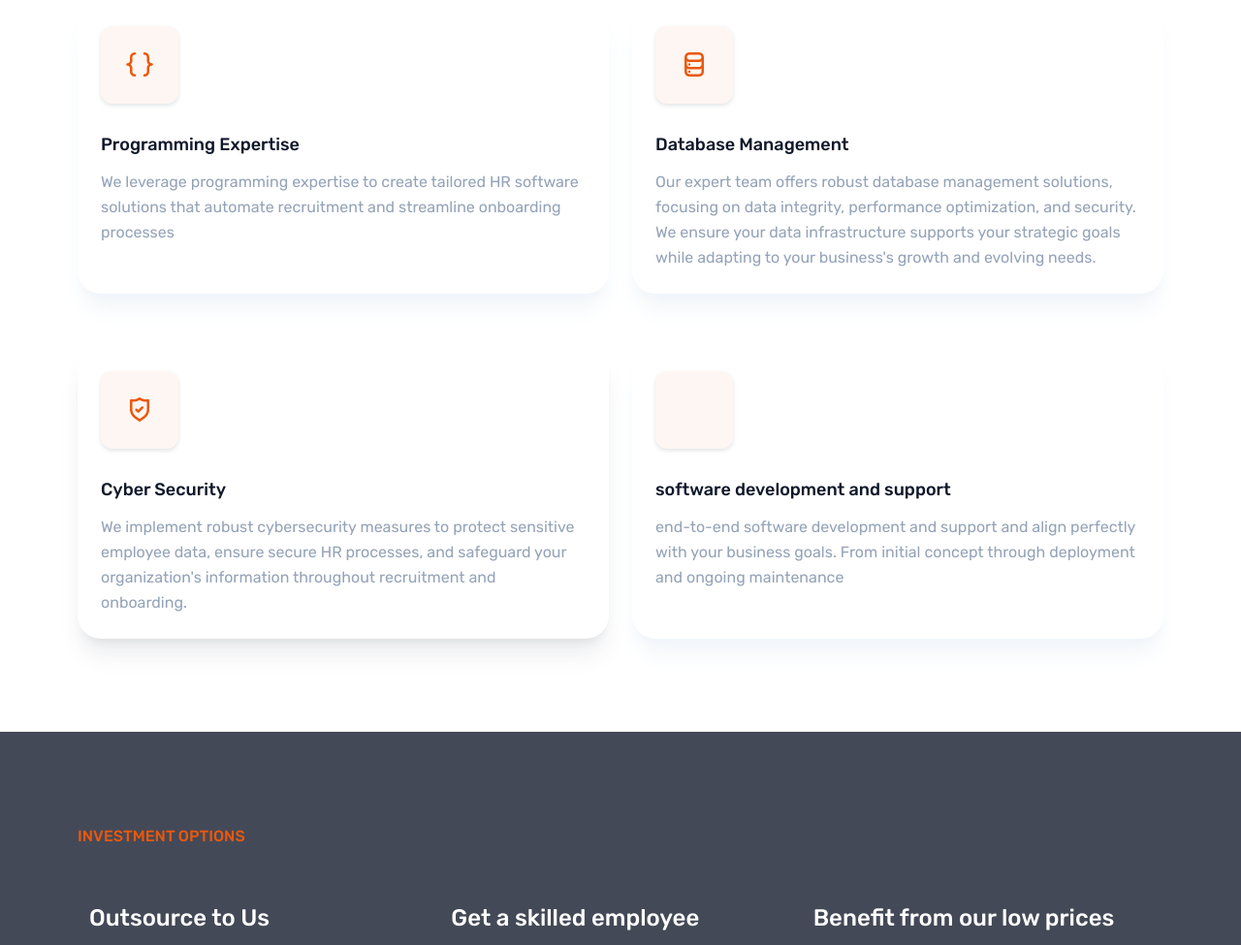
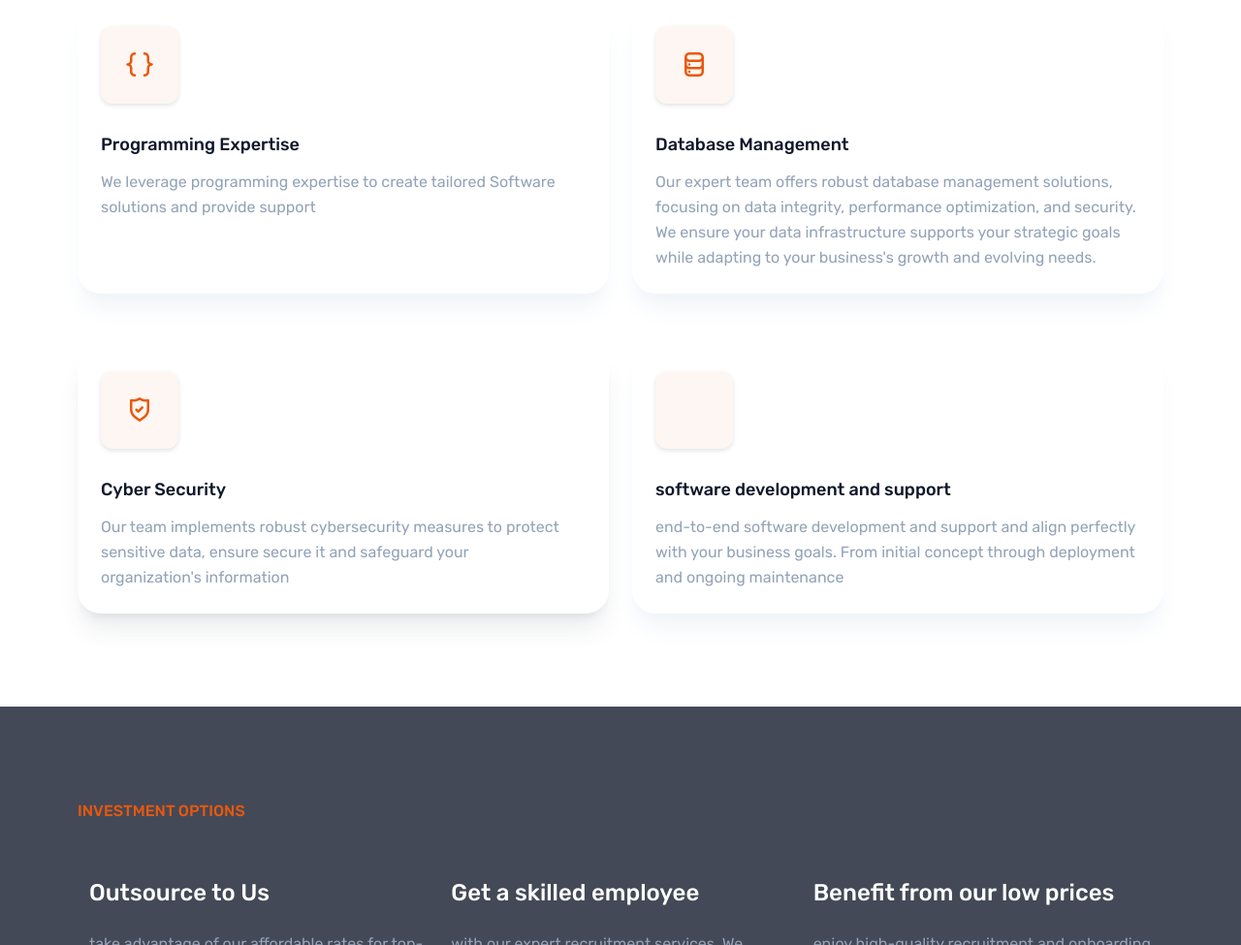
Before and after one commit to HildeNancy25/SourceWard, a plain HTML site: page index.html in a window 1280 px wide. Shown: the part 1603-2578 px from the top of the page at 97% size. Drawn offline with Linux system fonts and the light colour scheme; a script that the page names is missing; some icons are missing.

Commit message:
text editing

```diff
--- a/index.html
+++ b/index.html
@@ -137,8 +137,8 @@
               Programming
               Expertise</p>
 
-            <p class="text-slate-400 mt-3">We leverage programming expertise to create tailored HR software
-              solutions that automate recruitment and streamline onboarding processes</p>
+            <p class="text-slate-400 mt-3">We leverage programming expertise to create tailored
+              Software solutions and provide support</p>
 
             <p class="text-slate-400 mt-3">
               <span class="typewrite relative " data-period="2000"
@@ -180,9 +180,8 @@
               class="text-lg hover:text-orange-600 dark:text-white dark:hover:text-orange-600 transition-all duration-500 ease-in-out font-medium">
               Cyber Security</p>
             <p class="text-slate-400 mt-3">
-              We implement robust cybersecurity measures to protect sensitive employee data, ensure secure HR processes,
-              and safeguard
-              your organization's information throughout recruitment and onboarding.
+              Our team implements robust cybersecurity measures to protect sensitive data,
+              ensure secure it and safeguard your organization's information
             </p>
           </div>
         </div>
```
